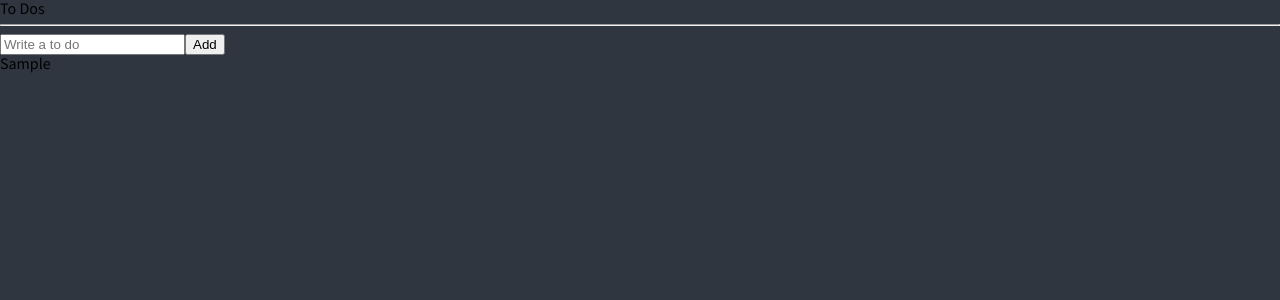
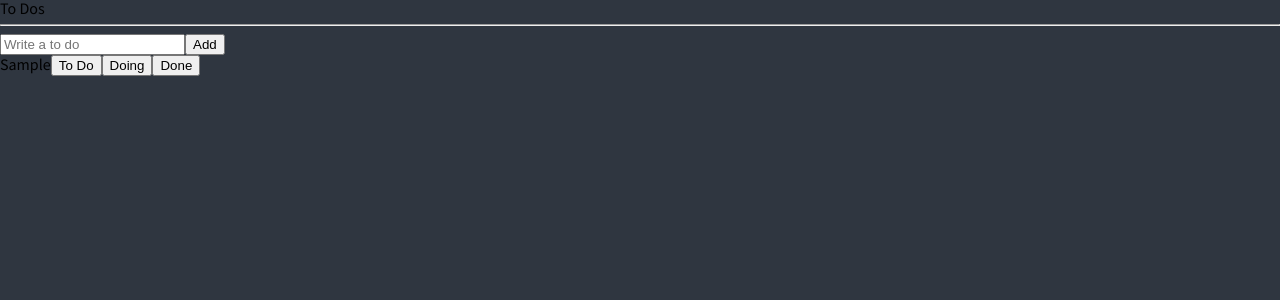
Before and after one commit to wonjangcloud9/typescript, a React (Create React App) app: page / in a window 1280 px wide. Both pictures are taken after typing "Sample" into the empty fields and a click on the button "Add". Shown: the top 300 px of the page. Built offline with nearby package versions, Linux system fonts and the light colour scheme.

Commit message:
refactoring

```diff
--- /dev/null
+++ b/src/atoms.tsx
@@ -0,0 +1,12 @@
+import { atom } from "recoil";
+
+export interface IToDo {
+  text: string;
+  id: number;
+  category: "TO_DO" | "DOING" | "DONE";
+}
+
+export const toDoState = atom<IToDo[]>({
+  key: "toDo",
+  default: [],
+});
--- /dev/null
+++ b/src/components/CreateToDo.tsx
@@ -0,0 +1,32 @@
+import { useForm } from "react-hook-form";
+import { useSetRecoilState } from "recoil";
+import { toDoState } from "../atoms";
+
+interface IForm {
+  toDo: string;
+}
+
+function CreateToDo() {
+  const setToDos = useSetRecoilState(toDoState);
+  const { register, handleSubmit, setValue } = useForm<IForm>();
+  const handleValid = ({ toDo }: IForm) => {
+    setToDos((oldToDos) => [
+      { text: toDo, id: Date.now(), category: "TO_DO" },
+      ...oldToDos,
+    ]);
+    setValue("toDo", "");
+  };
+  return (
+    <form onSubmit={handleSubmit(handleValid)}>
+      <input
+        {...register("toDo", {
+          required: "Please write a To Do",
+        })}
+        placeholder="Write a to do"
+      />
+      <button>Add</button>
+    </form>
+  );
+}
+
+export default CreateToDo;
--- /dev/null
+++ b/src/components/ToDo.tsx
@@ -0,0 +1,14 @@
+import { IToDo } from "../atoms";
+
+function ToDo({ text }: IToDo) {
+  return (
+    <li>
+      <span>{text}</span>
+      <button>To Do</button>
+      <button>Doing</button>
+      <button>Done</button>
+    </li>
+  );
+}
+
+export default ToDo;
--- a/src/components/ToDoList.tsx
+++ b/src/components/ToDoList.tsx
@@ -1,50 +1,18 @@
-import { useForm } from "react-hook-form";
-import { atom, useRecoilState } from "recoil";
-
-interface IForm {
-  toDo: string;
-}
-
-interface IToDo {
-  text: string;
-  id: number;
-  category: "TO_DO" | "DOING" | "DONE";
-}
-
-const toDoState = atom<IToDo[]>({
-  key: "toDo",
-  default: [],
-});
+import { useRecoilValue } from "recoil";
+import { toDoState } from "../atoms";
+import CreateToDo from "./CreateToDo";
+import ToDo from "./ToDo";
 
 function ToDoList() {
-  const [toDos, setToDos] = useRecoilState(toDoState);
-  // const value = useRecoilValue(toDoState);
-  // const modFn = useSetRecoilState(toDoState);
-  const { register, handleSubmit, setValue } = useForm<IForm>();
-  const handleValid = ({ toDo }: IForm) => {
-    setToDos((oldToDos) => [
-      { text: toDo, id: Date.now(), category: "TO_DO" },
-      ...oldToDos,
-    ]);
-    setValue("toDo", "");
-  };
-  console.log(toDos);
+  const toDos = useRecoilValue(toDoState);
   return (
     <div>
       <h1>To Dos</h1>
       <hr />
-      <form onSubmit={handleSubmit(handleValid)}>
-        <input
-          {...register("toDo", {
-            required: "Please write a To Do",
-          })}
-          placeholder="Write a to do"
-        />
-        <button>Add</button>
-      </form>
+      <CreateToDo />
       <ul>
         {toDos.map((toDo) => (
-          <li key={toDo.id}>{toDo.text}</li>
+          <ToDo key={toDo.id} {...toDo} />
         ))}
       </ul>
     </div>
```
